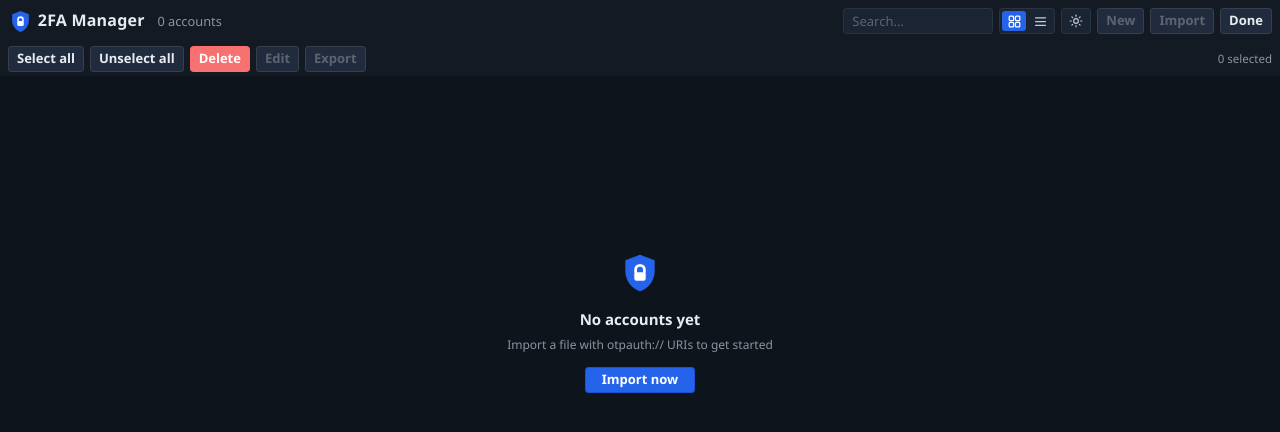
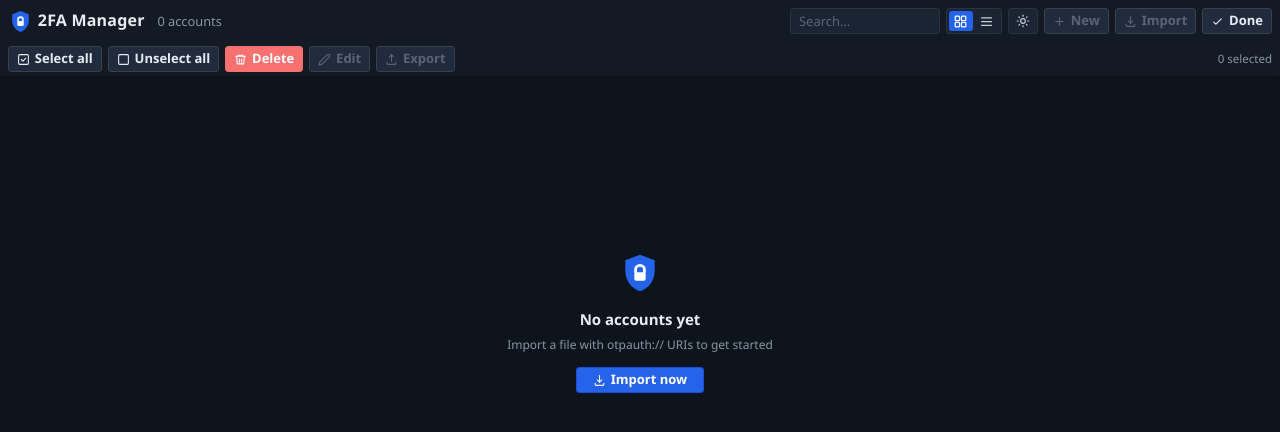
Before and after one commit to eru123/m2fa, a React (Vite) app: page / in a window 1280 px wide. Both pictures are taken after a click on the button "Select". Shown: the top 432 px of the page. Built offline with nearby package versions, Linux system fonts and the light colour scheme.

Commit message:
style(ui): icons on every button
shared inline icon set in components/icons; header, actions bar, dialog
buttons, tabs and the empty state cta all pair label with a glyph, and
buttons lay out with flex so icon and text align

```diff
--- a/src/App.tsx
+++ b/src/App.tsx
@@ -5,6 +5,17 @@ import type { AccountMeta, CodeSet } from "./types";
 import { EmptyState } from "./components/EmptyState";
 import { OtpCard } from "./components/OtpCard";
 import { OtpRow } from "./components/OtpRow";
+import {
+  CheckIcon,
+  CheckSquareIcon,
+  DownloadIcon,
+  PencilIcon,
+  PlusIcon,
+  SquareIcon,
+  SquarePlusIcon,
+  TrashIcon,
+  UploadIcon,
+} from "./components/icons";
 import { openDialog, releaseMainWindow } from "./dialog/open";
 
 type ViewMode = "card" | "list";
@@ -390,13 +401,13 @@ export default function App() {
             onClick={openNewDialog}
             disabled={selectionMode}
           >
-            New
+            <PlusIcon /> New
           </button>
           <button type="button" className="btn" onClick={openImportDialog} disabled={selectionMode}>
-            Import
+            <DownloadIcon /> Import
           </button>
           <button type="button" className="btn" onClick={toggleSelectionMode}>
-            {selectionMode ? "Done" : "Select"}
+            {selectionMode ? <CheckIcon /> : <SquarePlusIcon />} {selectionMode ? "Done" : "Select"}
           </button>
         </div>
       </header>
@@ -404,10 +415,10 @@ export default function App() {
       {selectionMode && (
         <div className="app-actions">
           <button type="button" className="btn" onClick={selectAll}>
-            Select all
+            <CheckSquareIcon /> Select all
           </button>
           <button type="button" className="btn" onClick={unselectAll}>
-            Unselect all
+            <SquareIcon /> Unselect all
           </button>
           <button
             type="button"
@@ -415,7 +426,7 @@ export default function App() {
             disabled={selectedIds.size === 0}
             onClick={deleteSelected}
           >
-            Delete
+            <TrashIcon /> Delete
           </button>
           <button
             type="button"
@@ -423,7 +434,7 @@ export default function App() {
             disabled={selectedIds.size !== 1}
             onClick={editSelected}
           >
-            Edit
+            <PencilIcon /> Edit
           </button>
           <button
             type="button"
@@ -431,7 +442,7 @@ export default function App() {
             disabled={selectedIds.size === 0 || busyExport}
             onClick={exportSelected}
           >
-            {busyExport ? "Exporting…" : "Export"}
+            <UploadIcon /> {busyExport ? "Exporting…" : "Export"}
           </button>
           {exportMsg !== null && (
             <span className="actions-msg" title={exportMsg}>
--- a/src/components/EmptyState.tsx
+++ b/src/components/EmptyState.tsx
@@ -1,3 +1,5 @@
+import { DownloadIcon } from "./icons";
+
 interface EmptyStateProps {
   onImport: () => void;
 }
@@ -21,7 +23,7 @@ export function EmptyState({ onImport }: EmptyStateProps) {
       <div className="empty-title">No accounts yet</div>
       <div className="empty-sub">Import a file with otpauth:// URIs to get started</div>
       <button type="button" className="btn btn-primary btn-lg" onClick={onImport}>
-        Import now
+        <DownloadIcon /> Import now
       </button>
     </div>
   );
--- /dev/null
+++ b/src/components/icons.tsx
@@ -0,0 +1,131 @@
+import type { SVGProps } from "react";
+
+type IconProps = SVGProps<SVGSVGElement>;
+
+function Svg({ children, ...props }: IconProps) {
+  return (
+    <svg
+      viewBox="0 0 24 24"
+      width="13"
+      height="13"
+      fill="none"
+      stroke="currentColor"
+      strokeWidth="2"
+      strokeLinecap="round"
+      strokeLinejoin="round"
+      aria-hidden="true"
+      focusable="false"
+      {...props}
+    >
+      {children}
+    </svg>
+  );
+}
+
+export const PlusIcon = (p: IconProps) => (
+  <Svg {...p}>
+    <path d="M12 5v14" />
+    <path d="M5 12h14" />
+  </Svg>
+);
+
+export const CheckIcon = (p: IconProps) => (
+  <Svg {...p}>
+    <path d="M5 13l4 4L19 7" />
+  </Svg>
+);
+
+export const XIcon = (p: IconProps) => (
+  <Svg {...p}>
+    <path d="M6 6l12 12" />
+    <path d="M18 6L6 18" />
+  </Svg>
+);
+
+export const DownloadIcon = (p: IconProps) => (
+  <Svg {...p}>
+    <path d="M12 3v12" />
+    <path d="m8 11 4 4 4-4" />
+    <path d="M4 17v2a2 2 0 0 0 2 2h12a2 2 0 0 0 2-2v-2" />
+  </Svg>
+);
+
+export const UploadIcon = (p: IconProps) => (
+  <Svg {...p}>
+    <path d="M12 15V3" />
+    <path d="m8 7 4-4 4 4" />
+    <path d="M4 17v2a2 2 0 0 0 2 2h12a2 2 0 0 0 2-2v-2" />
+  </Svg>
+);
+
+export const CheckSquareIcon = (p: IconProps) => (
+  <Svg {...p}>
+    <rect x="3" y="3" width="18" height="18" rx="2" />
+    <path d="m8 12 3 3 5-5" />
+  </Svg>
+);
+
+export const SquareIcon = (p: IconProps) => (
+  <Svg {...p}>
+    <rect x="3" y="3" width="18" height="18" rx="2" />
+  </Svg>
+);
+
+export const SquarePlusIcon = (p: IconProps) => (
+  <Svg {...p}>
+    <rect x="3" y="3" width="18" height="18" rx="2" />
+    <path d="M12 8v8" />
+    <path d="M8 12h8" />
+  </Svg>
+);
+
+export const TrashIcon = (p: IconProps) => (
+  <Svg {...p}>
+    <path d="M3 6h18" />
+    <path d="M8 6V4h8v2" />
+    <path d="M19 6l-1 14H6L5 6" />
+    <path d="M10 11v6" />
+    <path d="M14 11v6" />
+  </Svg>
+);
+
+export const PencilIcon = (p: IconProps) => (
+  <Svg {...p}>
+    <path d="M17 3a2.8 2.8 0 1 1 4 4L7.5 20.5 2 22l1.5-5.5L17 3z" />
+  </Svg>
+);
+
+export const RefreshIcon = (p: IconProps) => (
+  <Svg {...p}>
+    <path d="M21 12a9 9 0 1 1-2.6-6.4" />
+    <path d="M21 3v5h-5" />
+  </Svg>
+);
+
+export const CameraIcon = (p: IconProps) => (
+  <Svg {...p}>
+    <path d="M14.5 4h-5L7 7H4a2 2 0 0 0-2 2v9a2 2 0 0 0 2 2h16a2 2 0 0 0 2-2V9a2 2 0 0 0-2-2h-3l-2.5-3z" />
+    <circle cx="12" cy="13" r="3" />
+  </Svg>
+);
+
+export const ImageIcon = (p: IconProps) => (
+  <Svg {...p}>
+    <rect x="3" y="3" width="18" height="18" rx="2" />
+    <circle cx="9" cy="9" r="2" />
+    <path d="m21 15-3.1-3.1a2 2 0 0 0-2.8 0L6 21" />
+  </Svg>
+);
+
+export const KeyboardIcon = (p: IconProps) => (
+  <Svg {...p}>
+    <rect x="2" y="6" width="20" height="12" rx="2" />
+    <path d="M6 10h.01" />
+    <path d="M10 10h.01" />
+    <path d="M14 10h.01" />
+    <path d="M18 10h.01" />
+    <path d="M6 14h.01" />
+    <path d="M18 14h.01" />
+    <path d="M9 14h6" />
+  </Svg>
+);
--- a/src/dialog/ConfirmDialog.tsx
+++ b/src/dialog/ConfirmDialog.tsx
@@ -1,6 +1,7 @@
 import { useState } from "react";
 import { emitTo } from "@tauri-apps/api/event";
 import { api } from "../api";
+import { TrashIcon, XIcon } from "../components/icons";
 import { closeDialog } from "./close";
 
 interface ConfirmDialogProps {
@@ -48,7 +49,7 @@ export function ConfirmDialog({ id, label, ids }: ConfirmDialogProps) {
       {error !== null && <div className="dialog-confirm-error">{error}</div>}
       <div className="dialog-actions">
         <button type="button" className="btn btn-ghost" onClick={() => closeDialog()} disabled={busy}>
-          Cancel
+          <XIcon /> Cancel
         </button>
         <button
           type="button"
@@ -56,7 +57,7 @@ export function ConfirmDialog({ id, label, ids }: ConfirmDialogProps) {
           onClick={confirmDelete}
           disabled={busy}
         >
-          {busy ? "Deleting…" : "Delete"}
+          <TrashIcon /> {busy ? "Deleting…" : "Delete"}
         </button>
       </div>
     </div>
--- a/src/dialog/EditDialog.tsx
+++ b/src/dialog/EditDialog.tsx
@@ -1,6 +1,7 @@
 import { useEffect, useState } from "react";
 import { emitTo } from "@tauri-apps/api/event";
 import { api } from "../api";
+import { CheckIcon, XIcon } from "../components/icons";
 import { closeDialog } from "./close";
 
 interface EditDialogProps {
@@ -72,10 +73,10 @@ export function EditDialog({ id, label: initialLabel, issuer: initialIssuer }: E
       </div>
       <div className="dialog-actions">
         <button type="button" className="btn btn-ghost" onClick={() => closeDialog()} disabled={busy}>
-          Cancel
+          <XIcon /> Cancel
         </button>
         <button type="button" className="btn btn-primary" onClick={save} disabled={busy}>
-          {busy ? "Saving…" : "Save"}
+          <CheckIcon /> {busy ? "Saving…" : "Save"}
         </button>
       </div>
     </div>
--- a/src/dialog/ImportDialog.tsx
+++ b/src/dialog/ImportDialog.tsx
@@ -3,6 +3,7 @@ import type { ChangeEvent, KeyboardEvent as ReactKeyboardEvent } from "react";
 import { emitTo } from "@tauri-apps/api/event";
 import { api } from "../api";
 import type { ImportSummary } from "../types";
+import { DownloadIcon, XIcon } from "../components/icons";
 import { closeDialog } from "./close";
 
 export function ImportDialog() {
@@ -151,7 +152,7 @@ export function ImportDialog() {
 
       <div className="dialog-actions">
         <button type="button" className="btn btn-ghost" onClick={close} disabled={busy}>
-          Cancel
+          <XIcon /> Cancel
         </button>
         <button
           type="button"
@@ -159,7 +160,7 @@ export function ImportDialog() {
           onClick={submitImport}
           disabled={busy || lineCount === 0}
         >
-          {busy ? "Importing…" : `Import ${lineCount} ${lineCount === 1 ? "line" : "lines"}`}
+          <DownloadIcon /> {busy ? "Importing…" : `Import ${lineCount} ${lineCount === 1 ? "line" : "lines"}`}
         </button>
       </div>
     </div>
--- a/src/styles.css
+++ b/src/styles.css
@@ -285,6 +285,10 @@ textarea {
 
 /* ---------- buttons ---------- */
 .btn {
+  display: inline-flex;
+  align-items: center;
+  justify-content: center;
+  gap: .3rem;
   height: var(--control-h);
   border-radius: .2rem;
   font-weight: 600;
```
Also changed, not shown: src/dialog/NewDialog.tsx (+11 -10 lines).
